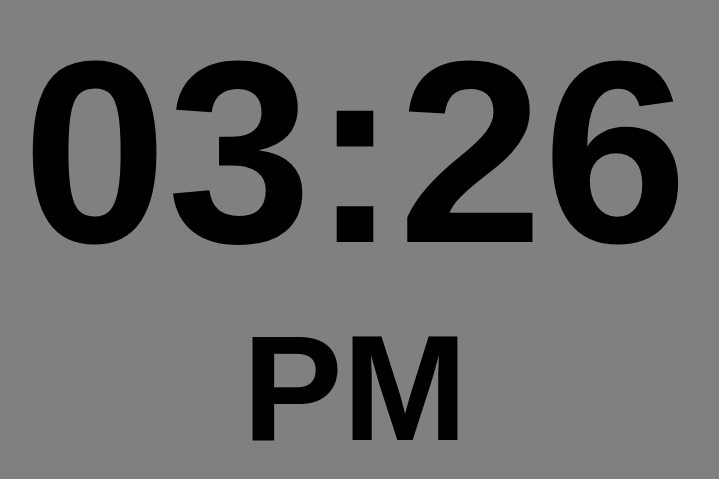
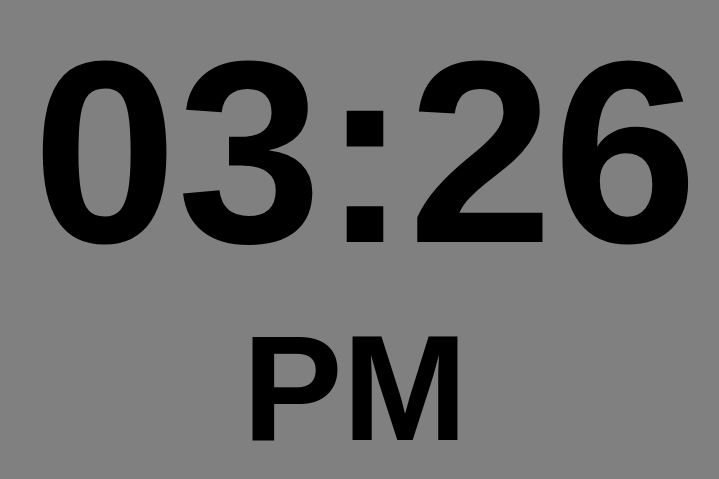
Before and after one commit to thedestroyer07/kindle_display_clock, a plain HTML site: page index.html in a window 1280 px wide. Shown: the part 141-620 px from the top of the page, without its empty margins (261-980 px from the left). Drawn offline with Linux system fonts and the light colour scheme.

```diff
--- a/index.html
+++ b/index.html
@@ -34,6 +34,7 @@
             padding: 0;
             top: -100px;
             margin: 0;
+            padding-left: 20px;
             font-weight: bold;
             font-size: 260px;
         }
@@ -171,7 +172,7 @@
 
         async function currentTemperature() {
             const wIcon = await weatherIcon();
-            const temp = await getTemperature();
+            const temp = await Math.round(getTemperature());
             let _weather =
                 `<div class="outer-div">
                     <img src="${wIcon}">
@@ -198,7 +199,7 @@
 
             let _day =
             `<div class="outer-div">
-                <div class="inContent" style="font-size: 150px;">
+                <div class="inContent" style="font-size: 125px;">
                     ${dateDay()}
                 </div>
             </div>`
```
